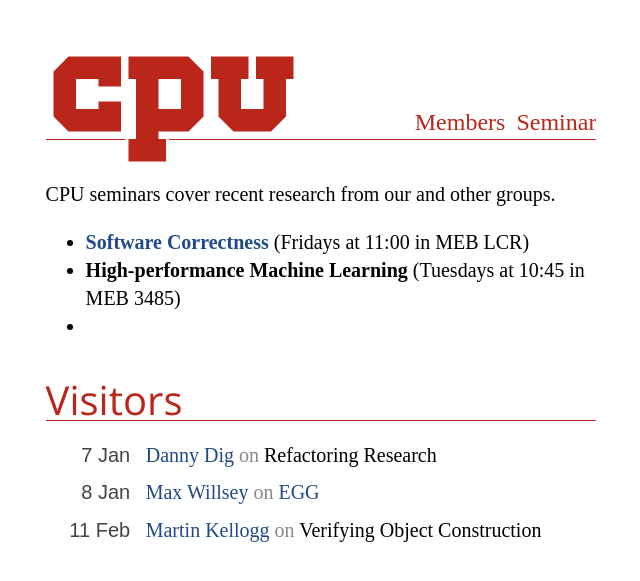
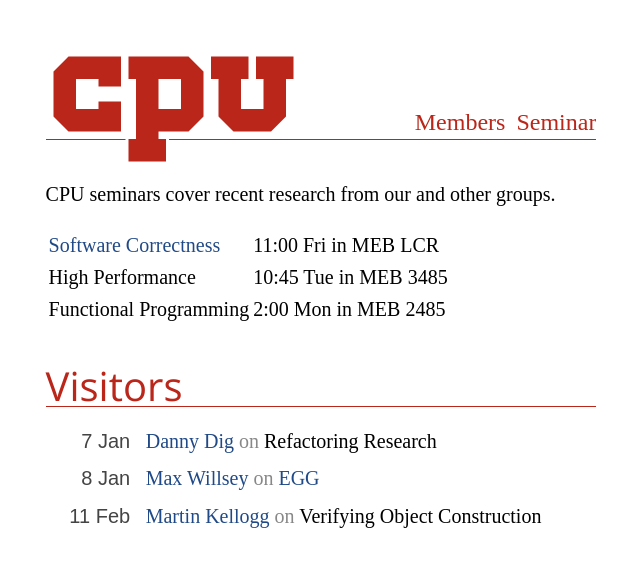
Before and after one commit to CPUtah/cputah.github.io, a Jekyll site: the page built from seminars.md, in a window 1280 px wide. Shown: the top 581 px of the page, without its empty margins (319-959 px from the left). Built offline with Jekyll 4.4.1, drawn with Linux system fonts in a browser that asks for light colours.

Commit message:
Move seminars to a table

```diff
--- a/seminars.md
+++ b/seminars.md
@@ -5,9 +5,10 @@ layout: main
 
 CPU seminars cover recent research from our and other groups.
 
-- [**Software Correctness**](scs/) (Fridays at 11:00 in MEB LCR)
-- **High-performance Machine Learning** (Tuesdays at 10:45 in MEB 3485)
--
+{: .seminars}
+| [Software Correctness](scs/) | 11:00 Fri in MEB LCR |
+| High Performance | 10:45 Tue in MEB 3485 |
+| Functional Programming | 2:00 Mon in MEB 2485 |
 
 # Visitors
 
```
